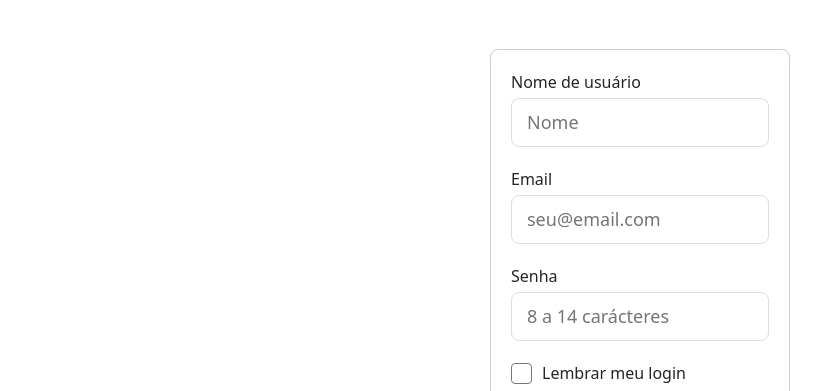
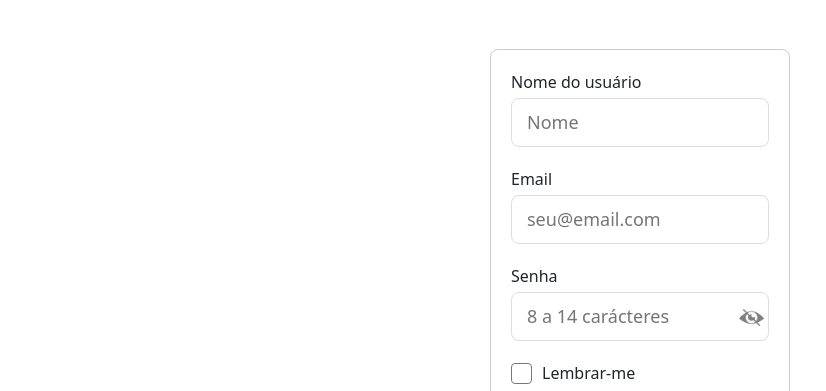
Before and after one commit to RafaelaOMarques/mais-pra-ti_projeto-final_front-end, a React (Vite) app in the folder frontend/frontend-projeto-final/: page /Cadastro in a window 1280 px wide. Shown: the part 135-526 px from the top of the page, without its empty margins (0-826 px from the left). Built offline with nearby package versions, Linux system fonts and the light colour scheme.

Commit message:
adicionado a opção de exibir/ocultar senha; aviso para preenchimento correto dos campos para acessar, recuperar ou criar conta; pequenas alterações de alguns textos.

```diff
--- a/frontend/frontend-projeto-final/src/components/Usuario/Acesso.jsx
+++ b/frontend/frontend-projeto-final/src/components/Usuario/Acesso.jsx
@@ -1,6 +1,8 @@
 import React, { useState, useContext } from "react";
-import {useNavigate} from "react-router-dom"
+import { useNavigate } from "react-router-dom"
 import { DarkModeContext } from "../../context/DarkModeContext/DarkModeContext";
+import icoSenhaInvisivel from "../../assets/senhaInvisivel.png"
+import icoSenhaVisivel from "../../assets/senhaVisivel.png"
 import "../../styles/usuario.css";
 
 export default function Acesso() {
@@ -10,12 +12,17 @@ export default function Acesso() {
   const [senha, defSenha] = useState("");
   const [lembrarSenha, defLembrarSenha] = useState(false);
   const [emailValido, defEmailValido] = useState(false);
+  const [senhaVisivel, defSenhaVisivel] = useState(false);
+  const [emailAvisoErro, defEmailAvisoErro] = useState(false);
 
   const Checagem = () => {
     if (email.length > 0) {
       defEmailValido(false);
       if (/\S+@\S+\.\S+/.test(email)) {
+        defEmailAvisoErro(false);
         defEmailValido(true);
+      } else {
+        defEmailAvisoErro(true);
       }
     } else {
       defEmailValido(false);
@@ -40,9 +47,10 @@ export default function Acesso() {
   };
 
   let navegar = useNavigate();
+
   return (
     <div className={`usuario_div_principal ${isDarkMode ? "dark-mode" : ""}`}>
-      <button id="btVoltar" onClick={()=>{navegar("/");}}></button>
+      <button id="btVoltar" onClick={() => { navegar("/"); }}></button>
       <form onSubmit={Enviar}>
         <div className="usuario_form_container">
           <label className="dados_usuario">
@@ -54,21 +62,24 @@ export default function Acesso() {
               onChange={(e) => defEmail(e.target.value)}
               autoComplete="current-email"
               name="email"
-              required
               placeholder="seu@email.com"
               type="email"
+              required
             />
-          </label>
+            <span className="avisosCadastro">{emailAvisoErro ? "Digite um email válido" : ""}</span>
+            </label>
           <label className="dados_usuario">
             Senha
             <input
               name="senha"
               value={senha}
               onChange={(e) => defSenha(e.target.value)}
+              autoComplete="current-password"
+              placeholder="senha"
+              type={senhaVisivel ? "text" : "password"}
               required
-              placeholder="senha"
-              type="password"
             />
+            <i className="ver_senha" onClick={() => { defSenhaVisivel(!senhaVisivel); }} style={{ backgroundImage: `url("${senhaVisivel ? icoSenhaVisivel : icoSenhaInvisivel}")` }}></i>
           </label>
           <label className="label_lembrar_senha">
             <input
@@ -77,7 +88,7 @@ export default function Acesso() {
               onChange={(e) => defLembrarSenha(e.target.checked)}
               checked={lembrarSenha}
             />
-            <span className="span_lembrar_senha"></span>Lembrar meu login
+            <span className="span_lembrar_senha"></span>Lembrar-me
           </label>
           <div id="botoes_acesso">
             <a className="botoes_usuario botoes_claros" href="/Cadastro">
--- a/frontend/frontend-projeto-final/src/components/Usuario/Cadastro.jsx
+++ b/frontend/frontend-projeto-final/src/components/Usuario/Cadastro.jsx
@@ -1,6 +1,8 @@
 import { useState } from "react";
 import "../../styles/usuario.css";
-import {useNavigate} from "react-router-dom"
+import icoSenhaInvisivel from "../../assets/senhaInvisivel.png"
+import icoSenhaVisivel from "../../assets/senhaVisivel.png"
+import { useNavigate } from "react-router-dom"
 
 export default function Cadastro() {
   const [nome, defNome] = useState(""),
@@ -15,6 +17,7 @@ export default function Cadastro() {
   const [nomeAvisoErro, defNomeAvisoErro] = useState(false);
   const [emailAvisoErro, defEmailAvisoErro] = useState(false);
   const [senhaAvisoErro, defSenhaAvisoErro] = useState(false);
+  const [senhaVisivel, defSenhaVisivel] = useState(false);
 
   const Checagem = () => {
     if (nome.length > 0) {
@@ -63,6 +66,7 @@ export default function Cadastro() {
       localStorage.setItem("email", email);
       localStorage.setItem("senha", senha);
       localStorage.setItem("lembrarSenha", lembrarSenha);
+
       window.location.href = "/";
     }
     redefinirCampos();
@@ -81,11 +85,11 @@ export default function Cadastro() {
 
   return (
     <div className="usuario_div_principal">
-      <button id="btVoltar" onClick={()=>{navegar(-1);}}></button>
-      <form onSubmit={Enviar}>
+      <button id="btVoltar" onClick={() => { navegar(-1); }}></button>
+      <form method="post" onSubmit={Enviar}>
         <div>
           <label className="dados_usuario">
-            Nome de usuário
+            Nome do usuário
             <input
               className={nomeAvisoErro ? "input_error" : ""}
               onKeyUp={Checagem}
@@ -100,6 +104,7 @@ export default function Cadastro() {
               placeholder="Nome"
               type="text"
             />
+            <span className="avisosCadastro">{nomeAvisoErro ? "Nome deve ter mais de 4 caracteres" : ""}</span>
           </label>
           <label className="dados_usuario">
             Email
@@ -117,6 +122,7 @@ export default function Cadastro() {
               placeholder="seu@email.com"
               type="email"
             />
+            <span className="avisosCadastro">{emailAvisoErro ? "Digite um email válido" : ""}</span>
           </label>
           <label className="dados_usuario">
             Senha
@@ -132,8 +138,10 @@ export default function Cadastro() {
               name="password"
               required
               placeholder="8 a 14 carácteres"
-              type="password"
+              type={senhaVisivel ? "text" : "password"}
             />
+            <i className="ver_senha" onClick={() => { defSenhaVisivel(!senhaVisivel); }} style={{ backgroundImage: `url("${senhaVisivel ? icoSenhaVisivel : icoSenhaInvisivel}")` }}></i>
+            <span className="avisosCadastro">{senhaAvisoErro ? "Senha deve ter 8 a 14 caracteres" : ""}</span>
           </label>
           <label className="label_lembrar_senha">
             <input
@@ -144,7 +152,7 @@ export default function Cadastro() {
               }}
               checked={lembrarSenha}
             />{" "}
-            <span className="span_lembrar_senha"></span>Lembrar meu login
+            <span className="span_lembrar_senha"></span>Lembrar-me
           </label>
           <div className="container-flex-column">
             <button
--- a/frontend/frontend-projeto-final/src/components/Usuario/Recuperacao.jsx
+++ b/frontend/frontend-projeto-final/src/components/Usuario/Recuperacao.jsx
@@ -51,6 +51,7 @@ export default function Recuperacao() {
               placeholder="seu@email.com"
               type="email"
             />
+            <span className="avisosCadastro">{emailAvisoErro ? "Digite um email válido" : ""}</span>
           </label>
           <div className="container-flex-column">
             <button
--- a/frontend/frontend-projeto-final/src/styles/usuario.css
+++ b/frontend/frontend-projeto-final/src/styles/usuario.css
@@ -32,6 +32,7 @@ body {
 .dados_usuario {
   gap: 4px;
   display: flex;
+  position: relative;
   flex-direction: column;
 }
 
@@ -41,6 +42,19 @@ body {
   font-size: large;
   border-radius: 8px;
   border: 1px solid #ddd;
+}
+
+.ver_senha{
+  right: 2%;
+  bottom: 5%;
+  width: 25px;
+  height: 40px;
+  opacity: 0.5;
+  cursor: pointer;
+  position: absolute;
+  background-size: contain;
+  background-position: center;
+  background-repeat: no-repeat;
 }
 
 #div_search {
@@ -145,6 +159,15 @@ body {
   color: var(--primary-main);
 }
 
+.avisosCadastro{
+  right: 5%;
+  color: #a00;
+  bottom: -20px;
+  font-size: small;
+  text-align: right;
+  position: absolute;
+}
+
 #btVoltar{
   top: 20px;
   left: 20px;
```
Also changed, not shown: frontend/frontend-projeto-final/src/assets/senhaInvisivel.png (added), frontend/frontend-projeto-final/src/assets/senhaVisivel.png (added).
